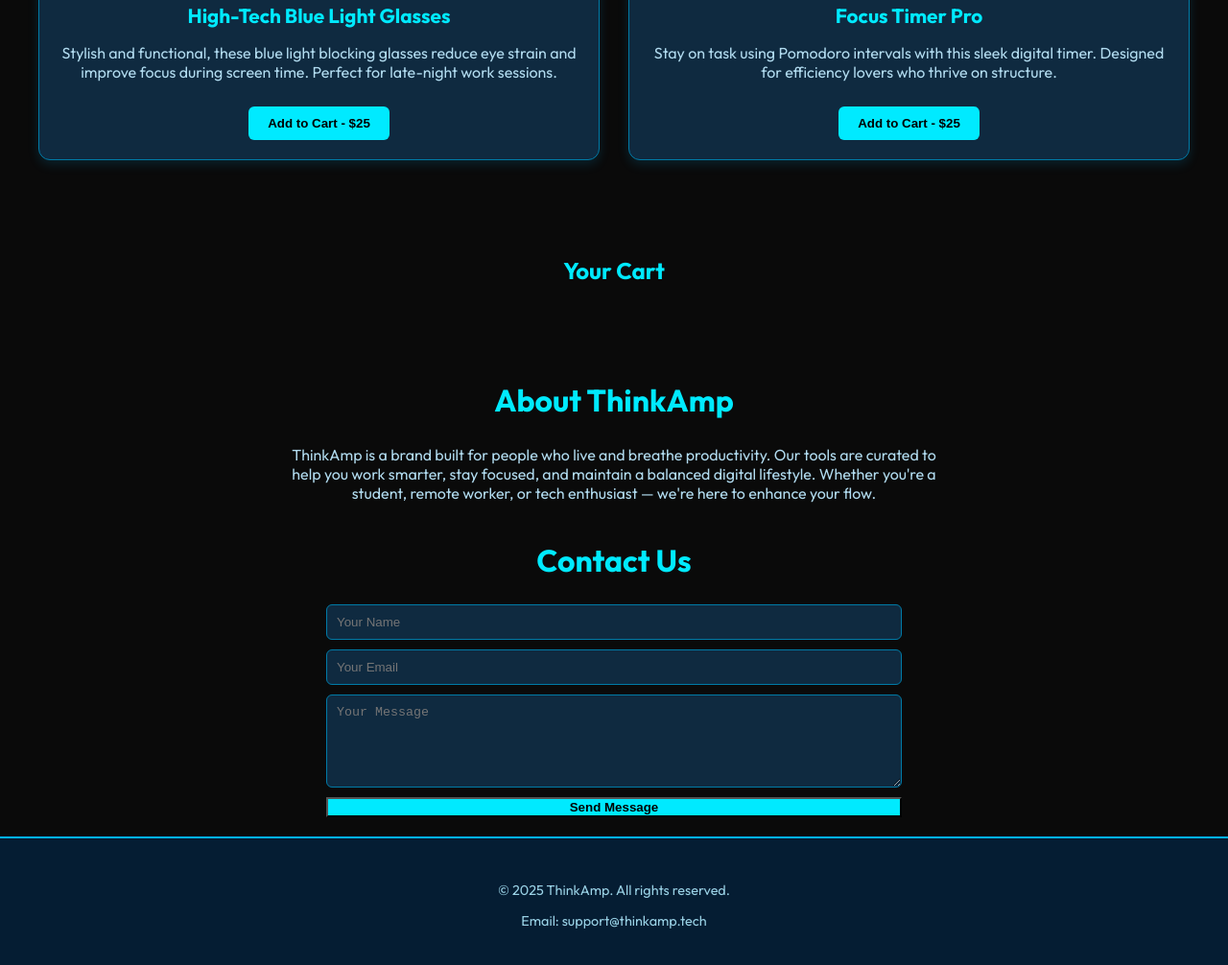
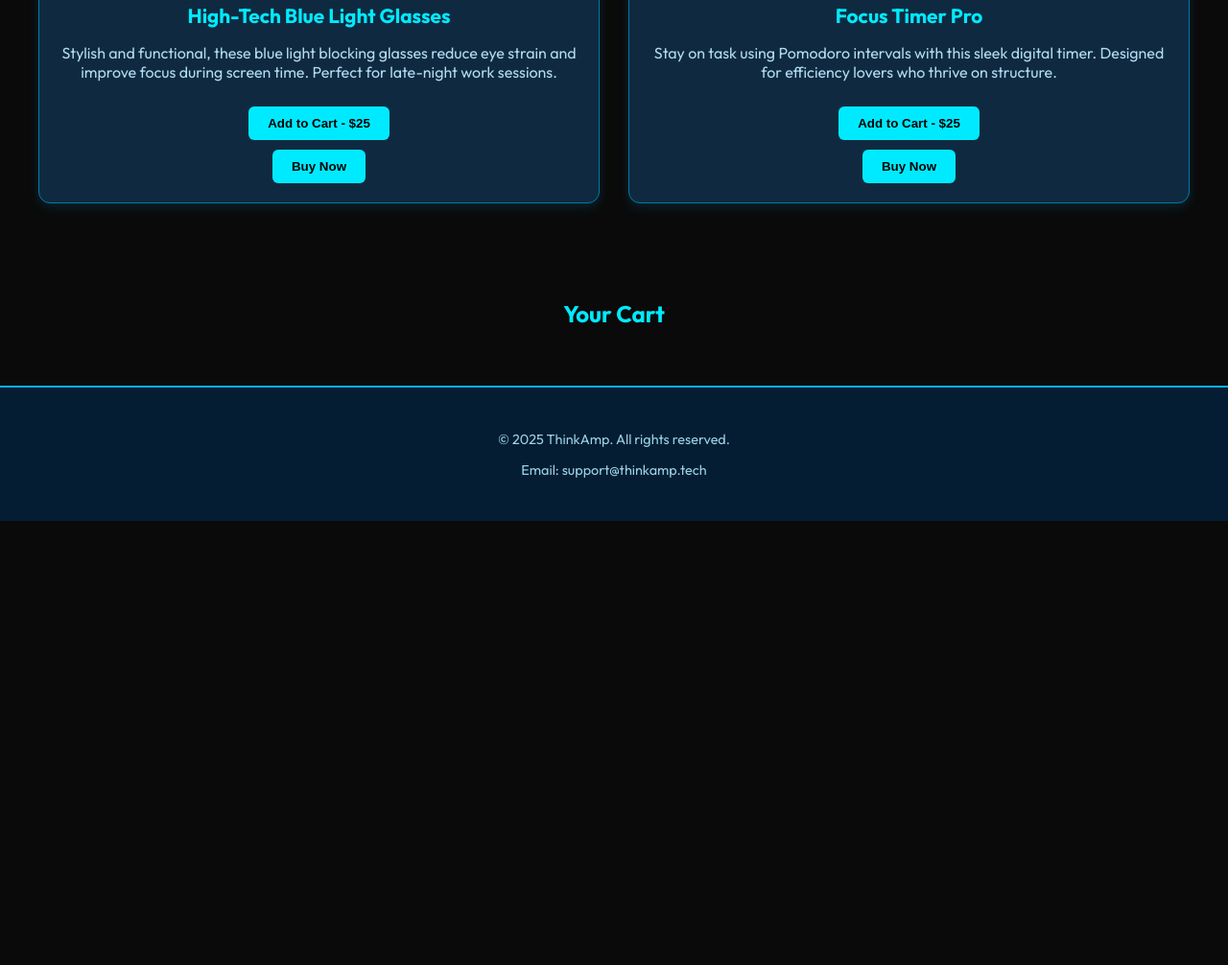
Before and after one commit to particxls/neuroglow-site, a plain HTML site: page index.html in a window 1280 px wide. Shown: the part 786-1792 px from the top of the page at 96% size. After the commit the page ends 1329 px from the top, so only its background shows below. Drawn offline with Linux system fonts and the light colour scheme.

Commit message:
Update index.html

```diff
--- a/index.html
+++ b/index.html
@@ -76,13 +76,13 @@
     .product p {
       color: #b1dbef;
     }
-    .product button {
+    .product button, .product form button {
       background: #00eaff;
       color: #000;
       border: none;
       padding: 10px 20px;
       border-radius: 6px;
-      margin-top: 10px;
+      margin: 10px 5px 0;
       cursor: pointer;
       font-weight: bold;
     }
@@ -115,32 +115,6 @@
       color: #9ad2e6;
       border-top: 2px solid #00b2ff;
     }
-    .section-title {
-      text-align: center;
-      font-size: 2rem;
-      margin-top: 40px;
-      color: #00eaff;
-    }
-    form {
-      max-width: 600px;
-      margin: 20px auto;
-      display: flex;
-      flex-direction: column;
-      gap: 10px;
-    }
-    input, textarea {
-      padding: 10px;
-      border: 1px solid #007ba7;
-      border-radius: 6px;
-      background-color: #0f2a40;
-      color: #e0f7ff;
-    }
-    button[type="submit"] {
-      background-color: #00eaff;
-      color: #000;
-      font-weight: bold;
-      cursor: pointer;
-    }
   </style>
 </head>
 <body>
@@ -149,8 +123,6 @@
     <nav>
       <a href="#home">Home</a>
       <a href="#shop">Shop</a>
-      <a href="#about">About</a>
-      <a href="#contact">Contact</a>
       <a href="#cart">Cart (<span id="cart-count">0</span>)</a>
     </nav>
   </header>
@@ -162,39 +134,28 @@
 
   <section class="products" id="shop">
     <div class="product">
-      <img src="https://i.postimg.cc/wRmHbmkL/blockbluelight-blue-light-blocking-glasses-amber-lens-sundown-billie-blue-blocking-glasses-black-366.webp" alt="Blue Light Glasses">
+      <img src="https://images.unsplash.com/photo-1619603364939-bab6f301b8e6?auto=format&fit=crop&w=600&q=80" alt="Blue Light Glasses">
       <h3>High-Tech Blue Light Glasses</h3>
       <p>Stylish and functional, these blue light blocking glasses reduce eye strain and improve focus during screen time. Perfect for late-night work sessions.</p>
       <button onclick="addToCart('High-Tech Blue Light Glasses - $25')">Add to Cart - $25</button>
+      <form action="https://buy.stripe.com/test_4gw28d0ZTaXv9Wk4gg" method="POST" target="_blank">
+        <button type="submit">Buy Now</button>
+      </form>
     </div>
     <div class="product">
-      <img src="https://i.postimg.cc/q6yVGdkG/shopping.webp" alt="Focus Timer">
+      <img src="https://images.unsplash.com/photo-1587573081218-181ec9f8a4a5?auto=format&fit=crop&w=600&q=80" alt="Focus Timer">
       <h3>Focus Timer Pro</h3>
       <p>Stay on task using Pomodoro intervals with this sleek digital timer. Designed for efficiency lovers who thrive on structure.</p>
       <button onclick="addToCart('Focus Timer Pro - $25')">Add to Cart - $25</button>
+      <form action="https://buy.stripe.com/test_eVa9CU3Mz2nT9Wk8ww" method="POST" target="_blank">
+        <button type="submit">Buy Now</button>
+      </form>
     </div>
   </section>
 
   <section id="cart">
     <h2>Your Cart</h2>
     <ul id="cart-items"></ul>
-  </section>
-
-  <section id="about">
-    <h2 class="section-title">About ThinkAmp</h2>
-    <p style="text-align:center; max-width:700px; margin:0 auto; color:#b1dbef;">
-      ThinkAmp is a brand built for people who live and breathe productivity. Our tools are curated to help you work smarter, stay focused, and maintain a balanced digital lifestyle. Whether you're a student, remote worker, or tech enthusiast — we're here to enhance your flow.
-    </p>
-  </section>
-
-  <section id="contact">
-    <h2 class="section-title">Contact Us</h2>
-    <form onsubmit="alert('Message sent!'); return false;">
-      <input type="text" placeholder="Your Name" required>
-      <input type="email" placeholder="Your Email" required>
-      <textarea rows="5" placeholder="Your Message" required></textarea>
-      <button type="submit">Send Message</button>
-    </form>
   </section>
 
   <footer>
```
